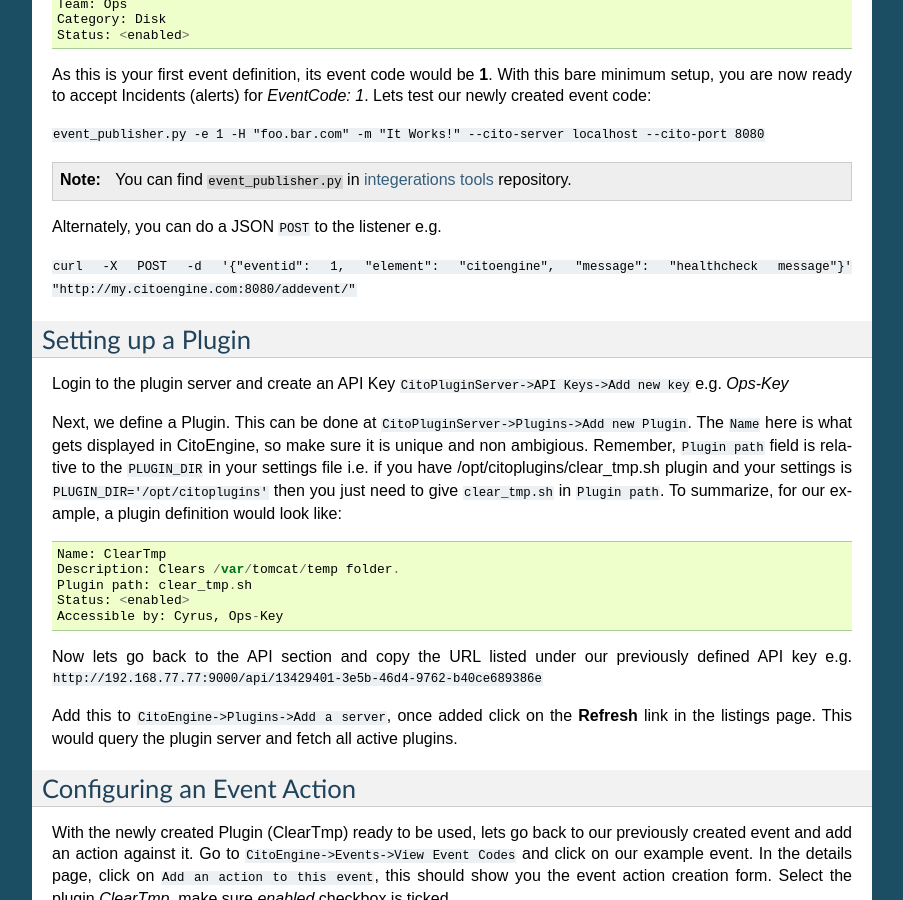
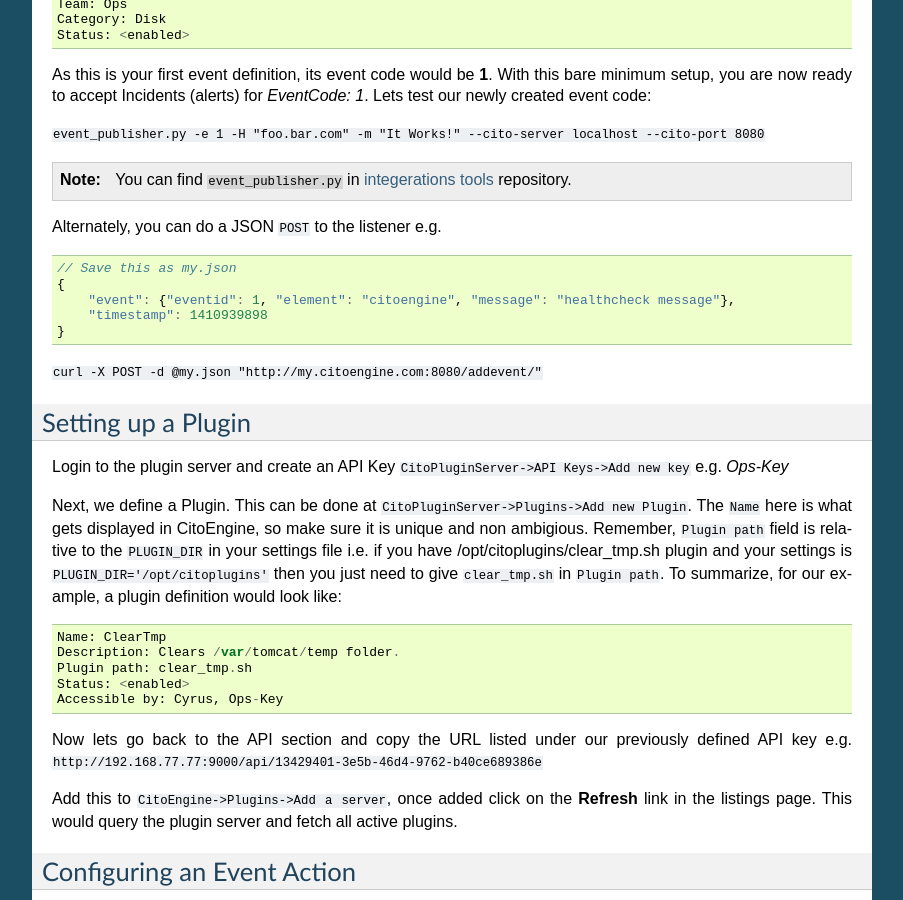
Before and after one commit to CitoEngine/docs.citoengine.org, a Sphinx documentation site: the page built from source/gettingstarted.rst, in a window 1280 px wide and 900 px high, scrolled down 558 px. Shown: the whole window, without its empty margins (198-1101 px from the left). Built offline with Sphinx 7.4.7, drawn with Linux system fonts in a browser that asks for light colours.

Commit message:
fix(gettingstarted): update the curl example

```diff
--- a/source/gettingstarted.rst
+++ b/source/gettingstarted.rst
@@ -45,7 +45,17 @@
 
 Alternately, you can do a JSON ``POST`` to the listener e.g.
 
-``curl -X POST -d '{"eventid": 1, "element": "citoengine", "message": "healthcheck message"}' "http://my.citoengine.com:8080/addevent/"``
+.. code-block:: javascript
+
+    // Save this as my.json
+    {
+        "event": {"eventid": 1, "element": "citoengine", "message": "healthcheck message"},
+        "timestamp": 1410939898
+    }
+
+
+
+``curl -X POST -d @my.json "http://my.citoengine.com:8080/addevent/"``
 
 Setting up a Plugin
 ^^^^^^^^^^^^^^^^^^^
```
